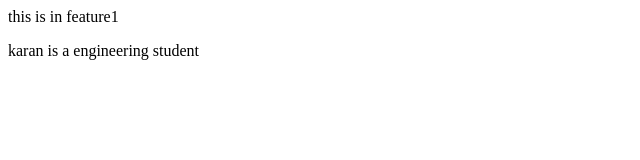
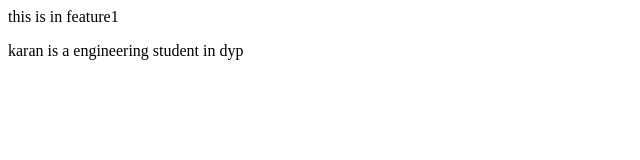
Before and after one commit to KaranKolekar/localrepo, a plain HTML site: page index.html in a window 1280 px wide. Shown: the full height of the page, 0-640 px from the left. Drawn offline with Linux system fonts and the light colour scheme.

Commit message:
add college

```diff
--- a/index.html
+++ b/index.html
@@ -1,2 +1,2 @@
 <p>this is in feature1</p>
-<p> karan is a engineering student</p>
+<p> karan is a engineering student in dyp</p>
```
